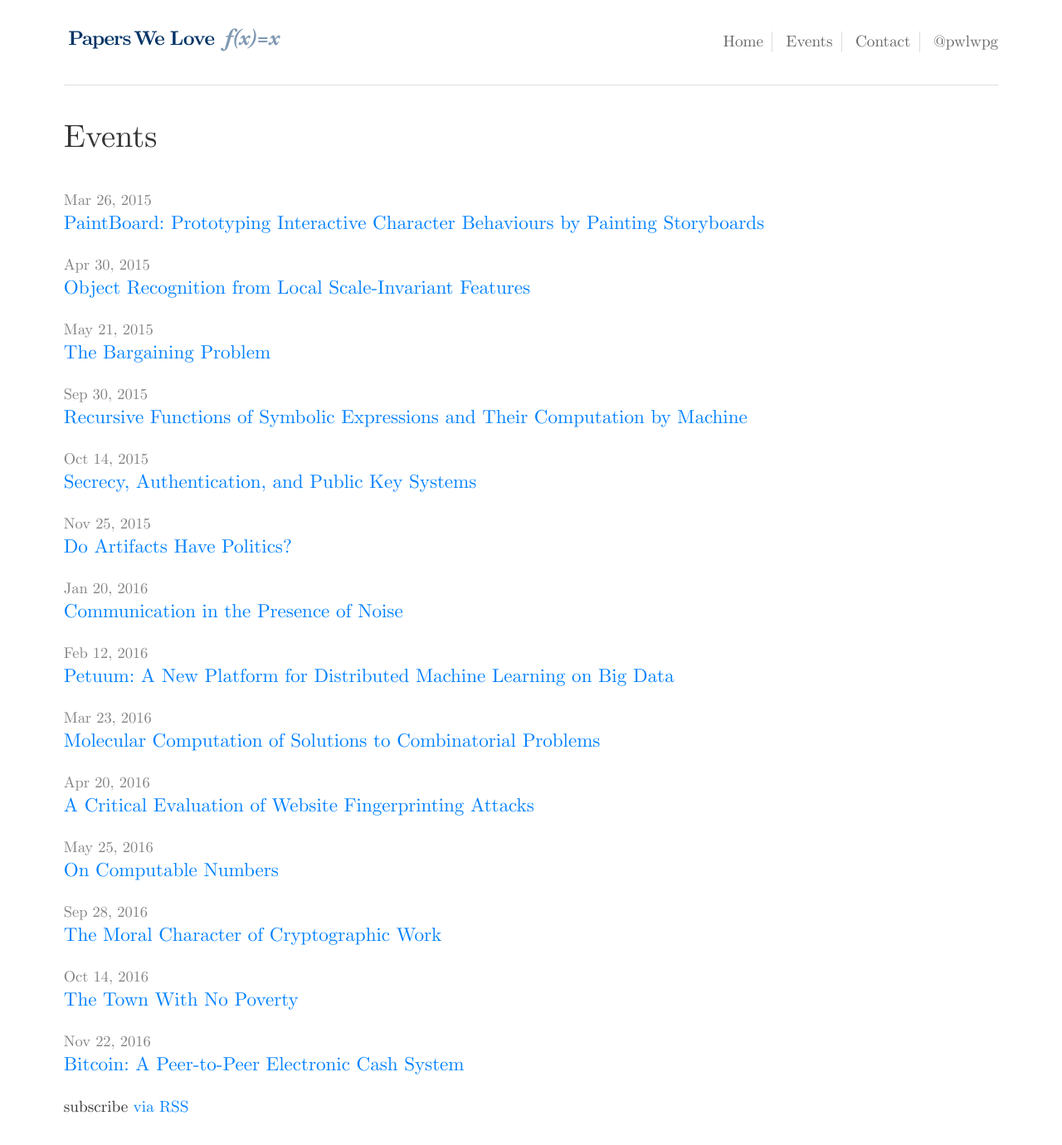
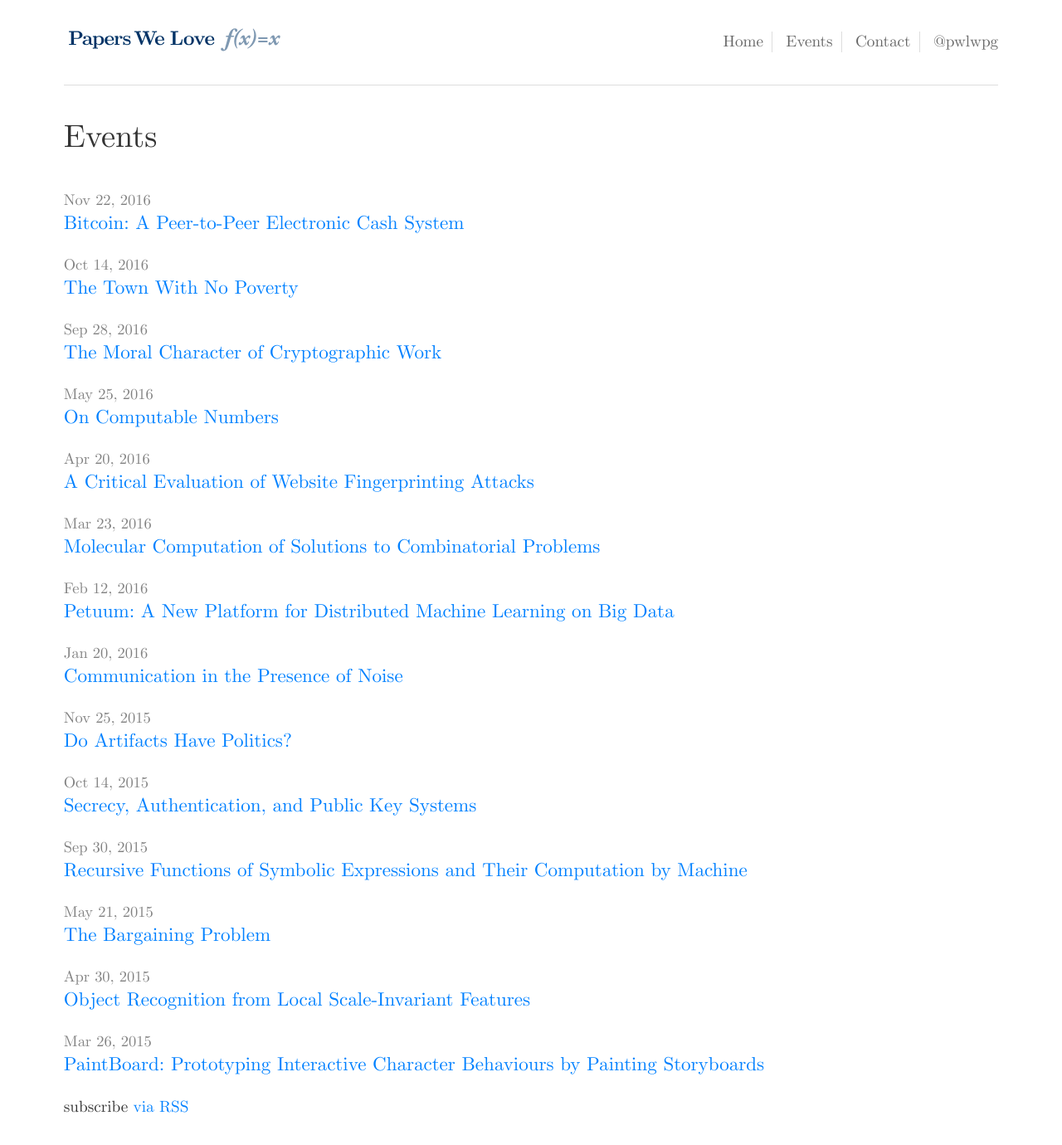
Before and after one commit to pwlwpg/pwlwpg.github.io, a Jekyll site: the page built from events.html, in a window 1280 px wide and 1400 px high. Shown: the top 1380 px of the window at 83% size. Built offline with Jekyll 4.4.1, drawn with Linux system fonts in a browser that asks for light colours.

Commit message:
Display events page in reverse order, since people will likely be more interested in the newest ones first.

```diff
--- a/events.html
+++ b/events.html
@@ -7,7 +7,8 @@ layout: default
   <h1>Events</h1>
 
   <ul class="events">
-    {% for event in site.events %}
+    {% assign events = (site.events | sort: 'date') | reverse %}
+    {% for event in events %}
       <li>
         <span class="event-date">{{ event.date | date: "%b %-d, %Y" }}</span>
         <a class="event-link" href="{{ event.url | prepend: site.baseurl }}">{{ event.title }}</a>
```
